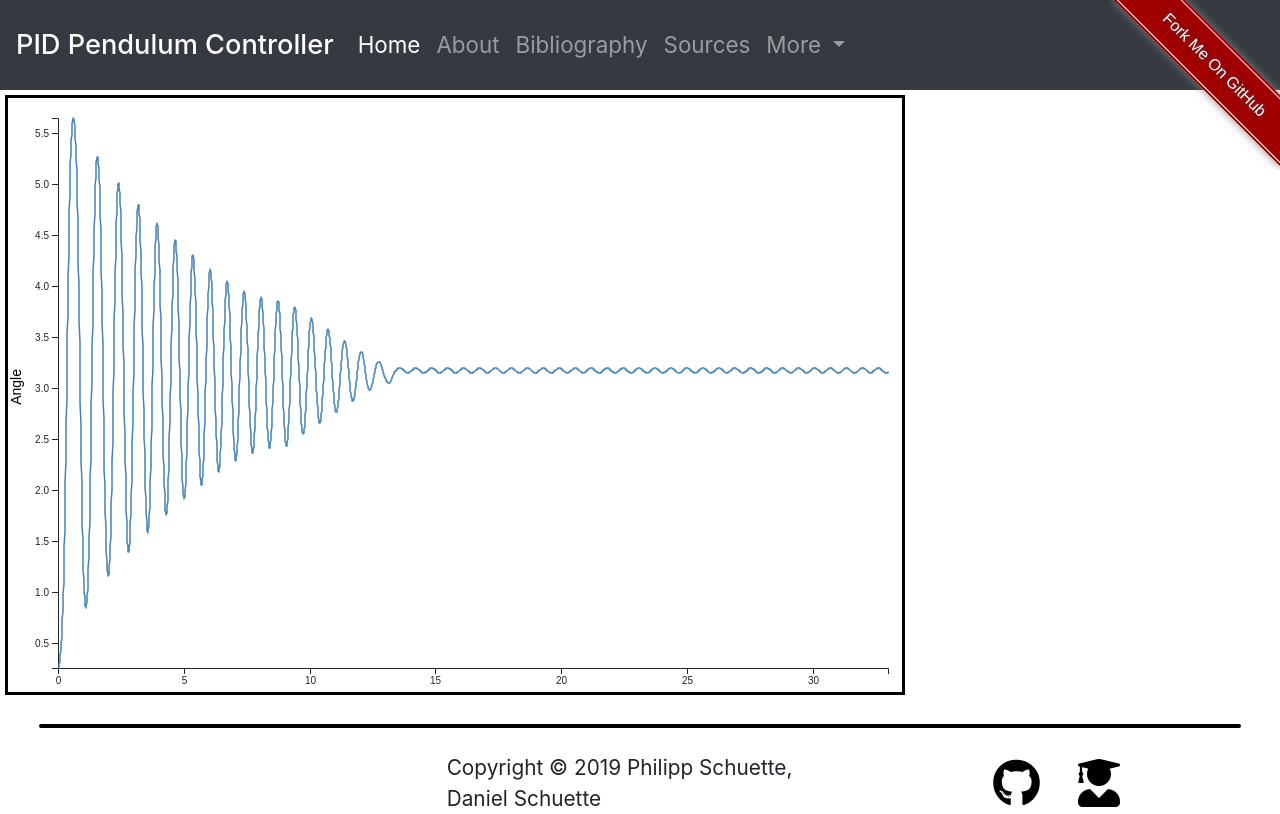
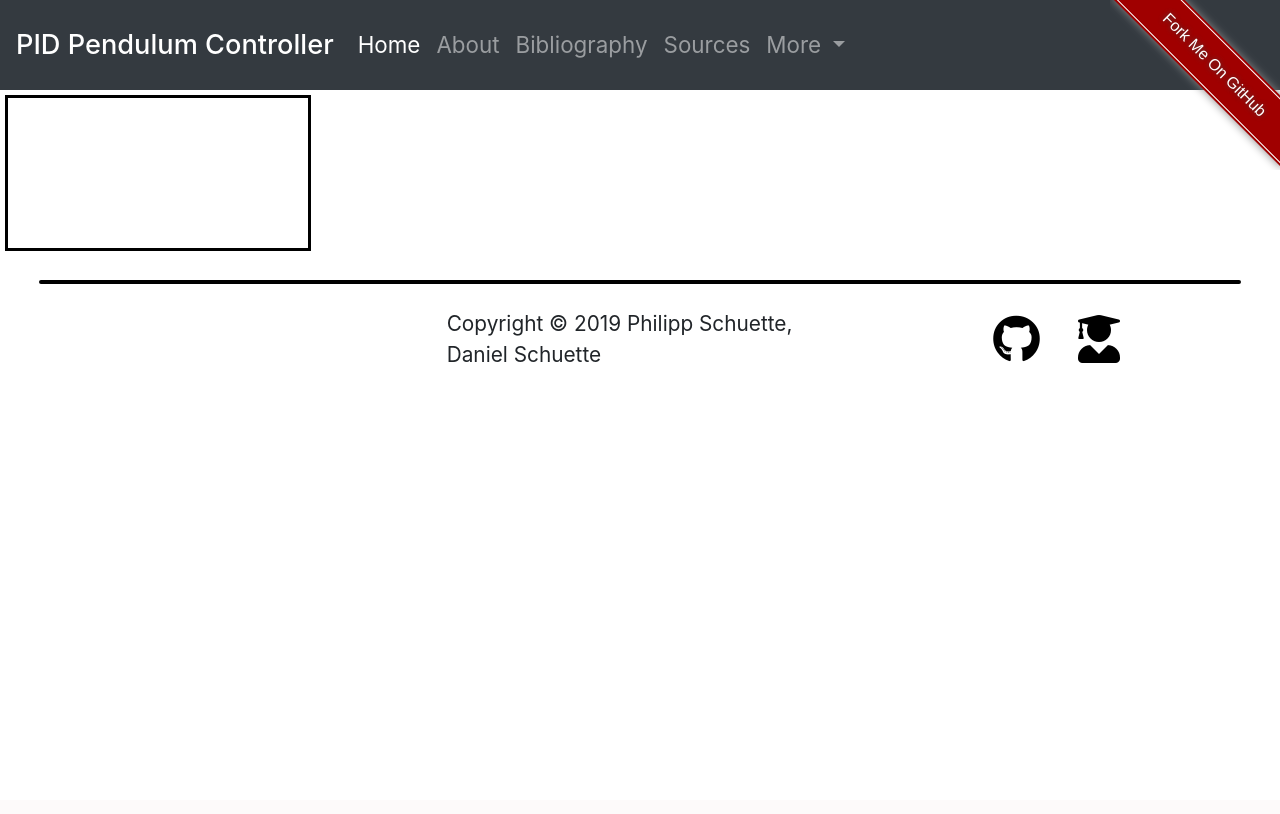
Before and after one commit to PhilippSchuette/PID_pendulum, a Flask app: page / in a window 1280 px wide. After the commit the page ends 363 px from the top, so only its background shows below. Run offline with Flask 2, Linux system fonts and the light colour scheme; a map, chart or similar area stays blank; some libraries are stand-ins or nearby versions.

Commit message:
start updating the web app (still incomplete)

```diff
--- a/api/static/scripts/main.js
+++ b/api/static/scripts/main.js
@@ -7,80 +7,17 @@
  */
 /*
  * TODO:
+ * - move from d3 to chart.js
  * - add input fields for pendulum parameters
  * - bootstrap the website layout
  * - add loading animation while data is not fetched from remote origin
  * - save data to buffer and only fetch if absolutely necessary to reduce lag
  * - make pendulum animation
  */
-const baseURL = "http://localhost:5000";
+const baseUrl = "http://localhost:5000";
 const APIRoute = "/api/v1/";
 const request = "?alpha=4.0&beta=1.5&mu=0.8&phi0=0.25&phi0_dot=0.25&max_control=3.0&frequency=10&deadband=0.01&set_point=0&precision=5&key=0&t_end=";
-const address = baseURL + APIRoute + request;
-
-function convert(data) {
-    let res = [];
-    for (let i=0; i<data.angles.length; i++) {
-        res.push({
-            angle: data.angles[i],
-            time: data.support_values[i],
-        });
-    }
-    console.log(data);
-    console.log(res);
-    return res;
-}
-
-/* Requires an SVG element to exist. */
-function plot(data) {
-    const svgWidth = 900;
-    const svgHeight= 600;
-    const margins = { top: 20, right: 20, bottom: 30, left: 50 };
-    const width = svgWidth - margins.left - margins.right;
-    const height = svgHeight - margins.top - margins.bottom;
-
-    // clear svg and all child nodes, then recreate svg
-    d3.selectAll("svg > *").remove();
-    let svg = d3.select("svg")
-        .attr("width", svgWidth)
-        .attr("height", svgHeight);
-    let graph = svg.append("g")
-        .attr("transform", "translate("+margins.left+","+margins.top+")");
-
-    let x = d3.scaleLinear().rangeRound([0, width]);
-    let y = d3.scaleLinear().rangeRound([height, 0]);
-    let line = d3.line()
-        .x((d) => x(d.time))
-        .y((d) => y(d.angle));
-    x.domain(d3.extent(data, (d) => d.time));
-    y.domain(d3.extent(data, (d) => d.angle));
-
-    graph.append("g")
-        .attr("transform", "translate(0,"+height+")")
-        .call(d3.axisBottom(x))
-        .select(".domain");
-
-    graph.append("g")
-        .call(d3.axisLeft(y))
-        .append("text")
-        .attr("fill", "#000")
-        .attr("font-size", "14px")
-        .attr("transform", "rotate(-90)")
-        .attr("y", 6)
-        .attr("dy", "-3.1em")
-        .attr("dx", -height/2+24)
-        .attr("text-anchor", "end")
-        .text("Angle");
-
-    graph.append("path")
-        .datum(data)
-        .attr("fill", "none")
-        .attr("stroke", "steelblue")
-        .attr("stroke-linejoin", "round")
-        .attr("stroke-linecap", "round")
-        .attr("stroke-width", 1.5)
-        .attr("d", line);
-}
+const requestUrl = baseUrl + APIRoute + request;
 
 window.onload = () => {
     /*
@@ -89,17 +26,22 @@ window.onload = () => {
      * TODO: get all magic numbers from UI
      */
     const animationSpeed = 200; /* one animation per `x' millisecs */
-    const numFrames = 100;      /* `x' animations total */
+    const numFrames = 30;       /* `x' animations total */
 
-    for (let i=1; i<numFrames; i++) {
-        setTimeout(() => {
-        fetch(address+i, { method: "get" })
-            .then(resp => resp.json())
-            .then(json => { plot(convert(json)); })
-            .catch(err => {
-                console.log(`Error: ${err}`);
-                return;
-            });
-        }, animationSpeed*i);
-    }
+    for (let i=1; i<numFrames; i++)
+        setTimeout(getDataAndApply(requestUrl+i, lineGraph), animationSpeed*i);
+};
+
+function lineGraph(data) {
+    console.log(data);
 }
+
+function getDataAndApply(url, callback) {
+    fetch(url, { method: "get" })
+        .then(resp => resp.json())
+        .then(json => { callback(json); })
+        .catch(err => {
+            console.log(`Error: ${err}`);
+            return;
+        });
+}
--- a/api/templates/base.html
+++ b/api/templates/base.html
@@ -10,7 +10,8 @@
     <link rel="stylesheet" href="https://use.fontawesome.com/releases/v5.8.2/css/all.css" integrity="sha384-oS3vJWv+0UjzBfQzYUhtDYW+Pj2yciDJxpsK1OYPAYjqT085Qq/1cq5FLXAZQ7Ay" crossorigin="anonymous">
 
     <!-- JavaScript -->
-    <script src="https://d3js.org/d3.v5.min.js"></script>
+    <script src="https://cdn.jsdelivr.net/npm/chart.js@2.8.0/dist/Chart.min.js"></script>
+    <script src="https://cdnjs.cloudflare.com/ajax/libs/p5.js/0.8.0/p5.js"></script>
     <script src="https://code.jquery.com/jquery-3.3.1.slim.min.js" integrity="sha384-q8i/X+965DzO0rT7abK41JStQIAqVgRVzpbzo5smXKp4YfRvH+8abtTE1Pi6jizo" crossorigin="anonymous"></script>
     <script src="https://cdnjs.cloudflare.com/ajax/libs/popper.js/1.14.7/umd/popper.min.js" integrity="sha384-UO2eT0CpHqdSJQ6hJty5KVphtPhzWj9WO1clHTMGa3JDZwrnQq4sF86dIHNDz0W1" crossorigin="anonymous"></script>
     <script src="https://stackpath.bootstrapcdn.com/bootstrap/4.3.1/js/bootstrap.min.js" integrity="sha384-JjSmVgyd0p3pXB1rRibZUAYoIIy6OrQ6VrjIEaFf/nJGzIxFDsf4x0xIM+B07jRM" crossorigin="anonymous"></script>
```
Also changed, not shown: api/templates/footer.html (deleted), 2 other files.
